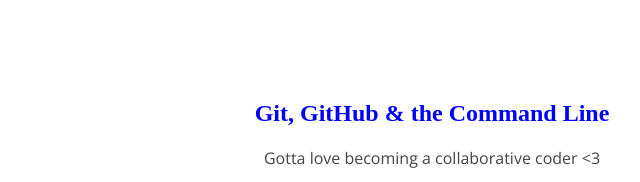
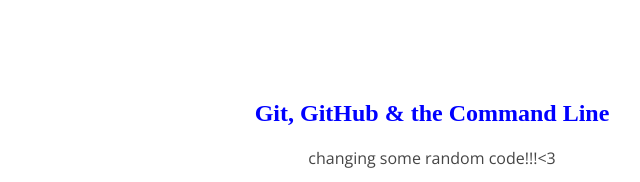
Before and after one commit to JeanneEricksonCooley/105Project, a plain HTML site: page index.html in a window 1280 px wide. Shown: the top 182 px of the page, without its empty margins (208-848 px from the left). Drawn offline with nearby package versions, Linux system fonts and the light colour scheme.

Commit message:
changing to test merge conflicts

```diff
--- a/css/style.css
+++ b/css/style.css
@@ -15,3 +15,4 @@ section h1 {
 section p {
 	font: 16px 'Open Sans';
 }
+/* I amended the css */
--- a/index.html
+++ b/index.html
@@ -9,7 +9,7 @@
 <body>
 	<section>
 		<h1>Git, GitHub & the Command Line</h1>
-		<p>Gotta love becoming a collaborative coder <3</p>
+		<p>changing some random code!!!<3</p>
 		<img src="img/happy-blue-robot.png">
 	</section>
 </body>
```
